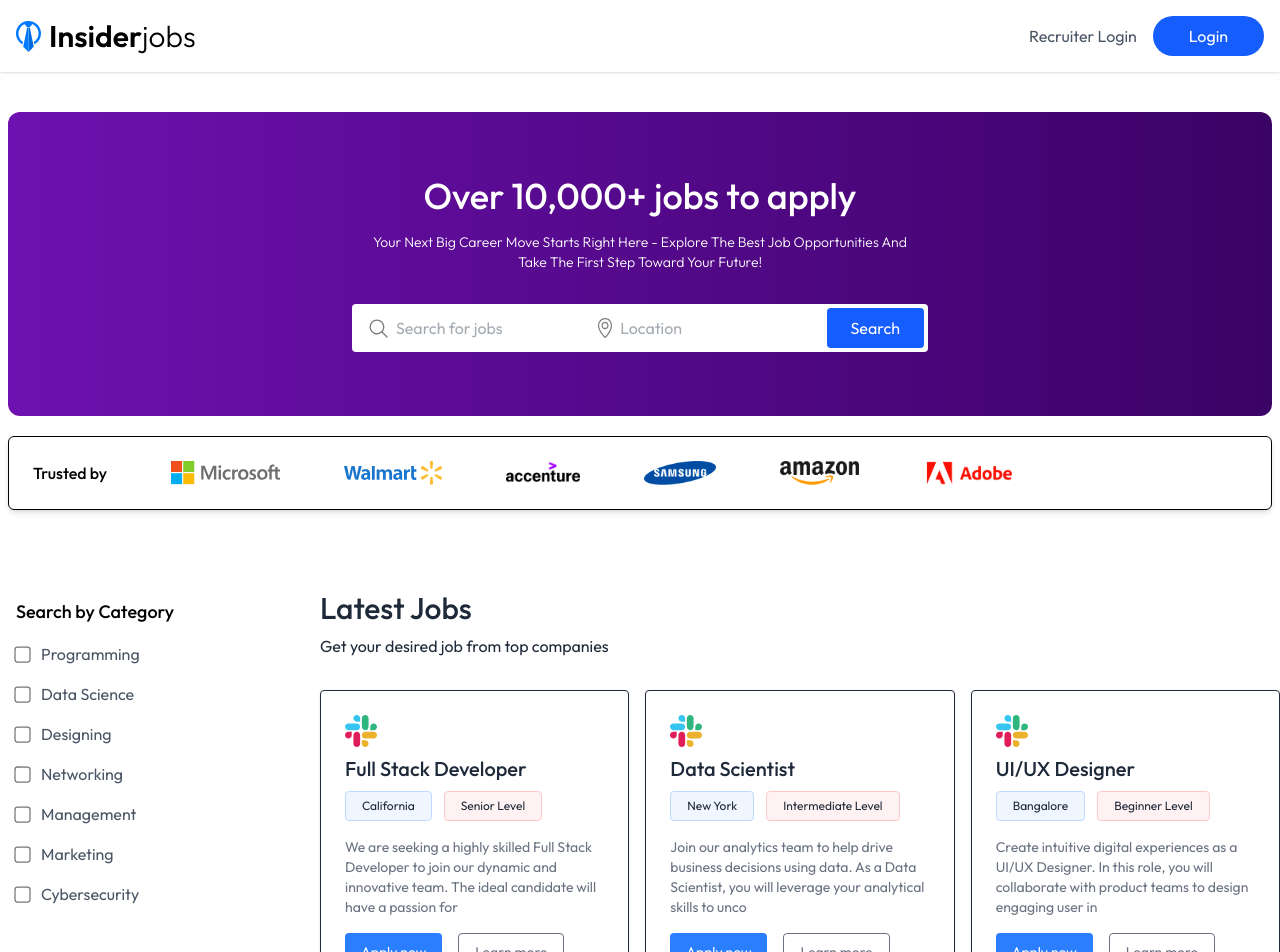
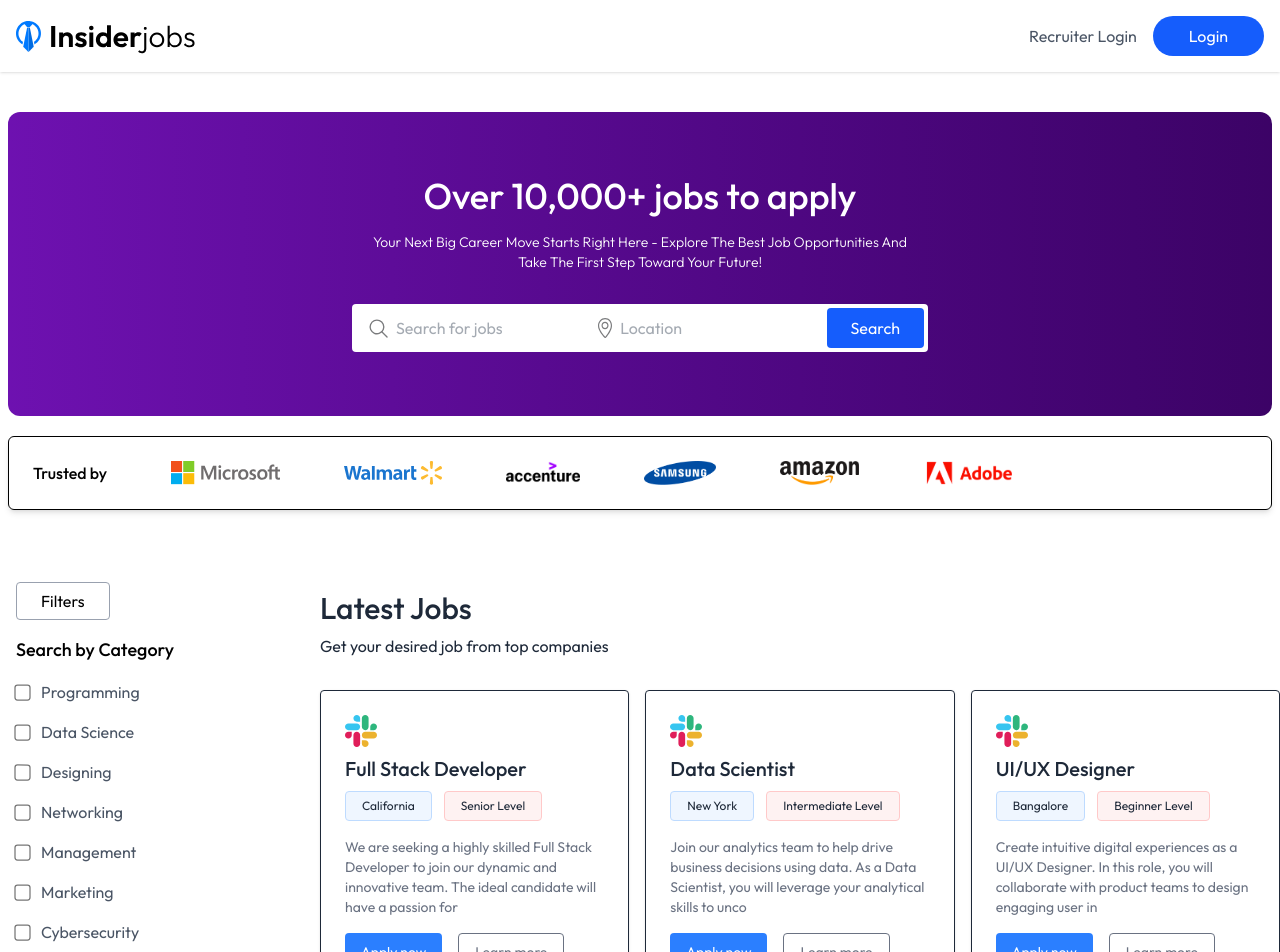
Before and after one commit to RoshanSharmaCode/Job-Portal, a React app in the folder client/: page / in a window 1280 px wide. Shown: the top 952 px of the page. Built offline with nearby package versions, Linux system fonts and the light colour scheme; no server answers; the HTML template or start-up script is replaced by a standard one.

Commit message:
Made the design response for mobile devices

```diff
--- a/client/src/components/JobListing.jsx
+++ b/client/src/components/JobListing.jsx
@@ -1,4 +1,4 @@
-import { useContext } from "react";
+import { useContext, useState } from "react";
 import { AppContext } from "../context/AppContext";
 import { assets, JobCategories, JobLocations } from "../assets/assets";
 import JobCard from "./JobCard";
@@ -6,6 +6,7 @@ import JobCard from "./JobCard";
 const JobListing = () => {
     const {isSearched, searchFilter, setSearchFilter, jobs} = useContext(AppContext);
 
+    const [showFilter, setShowFilter] = useState(false);
   return (
     <div className="container 2xl:px-20 mx-auto flex flex-col lg:flex-row max-lg:space-y-8 py-8">
       <div className="w-full lg:w-1/4 bg-white px-4">
@@ -31,7 +32,11 @@ const JobListing = () => {
             )
         }
 
-        <div className="max-lg:hidden">
+        <button onClick={e => setShowFilter(prev => !prev)} className="px-6 py-1.5 rounded border border-gray-400 lg:hodden">
+            {showFilter ? "Close" : "Filters"}
+        </button>
+
+        <div className={showFilter ? "" : "max-lg:hidden"}>
             <h4 className="font-medium text-lg py-4">Search by Category</h4>
             <ul className="space-y-4 text-gray-600">
                 {
@@ -45,7 +50,7 @@ const JobListing = () => {
             </ul>
         </div>
 
-        <div className="max-lg:hidden">
+        <div className={showFilter ? "" : "max-lg:hidden"}>
             <h4 className="font-medium text-lg py-4 pt-14">Search by Location</h4>
             <ul className="space-y-4 text-gray-600">
                 {
--- a/client/src/components/Navbar.jsx
+++ b/client/src/components/Navbar.jsx
@@ -15,7 +15,9 @@ const Navbar = () => {
           <div className="flex items-center gap-4">
             <Link to={"/applications"}>Applied Jobs</Link>
             <p></p>
-            <p>Hi, {user.firstName + " " + user.lastName}</p>
+            <p className="max-sm:hidden">
+              Hi, {user.firstName + " " + user.lastName}
+            </p>
             <UserButton />
           </div>
         ) : (
```
